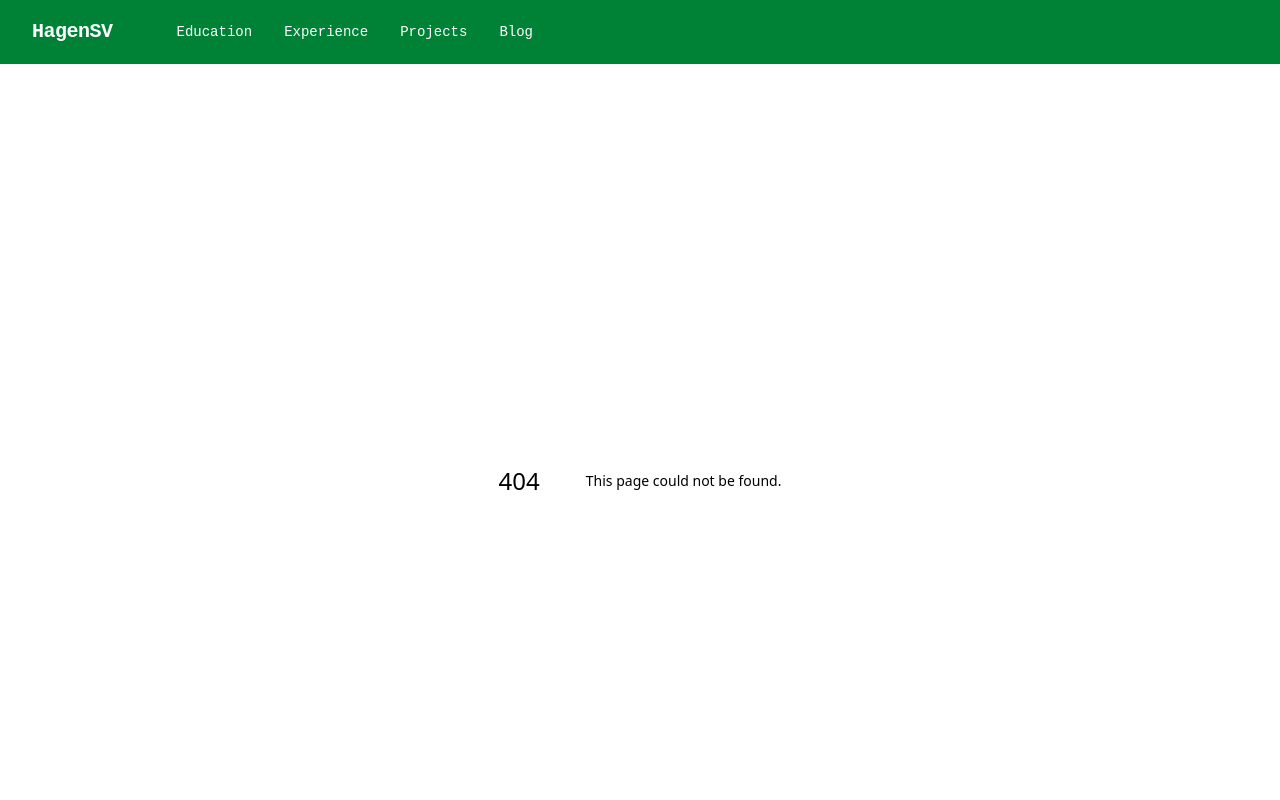
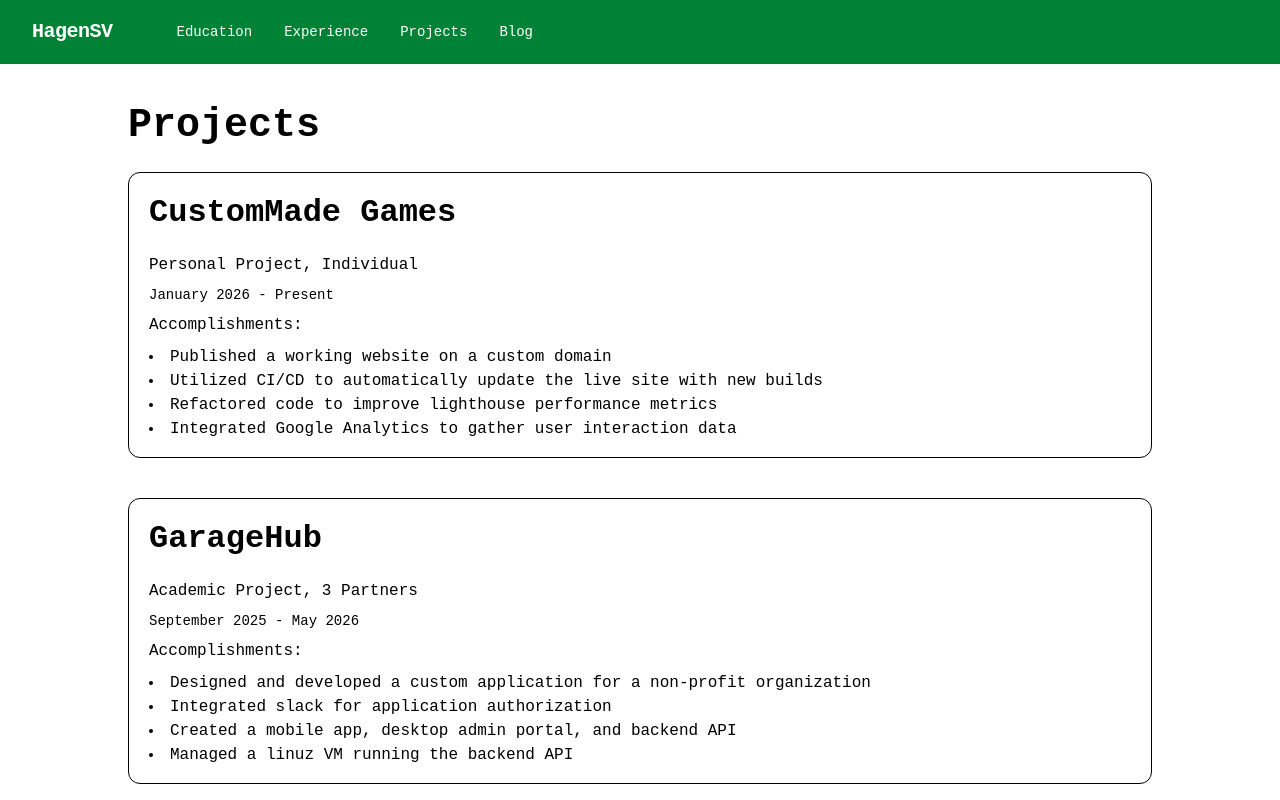
Before and after one commit to hagensv-web/hagensv-portfolio, a Next.js app: page /projects in a window 1280 px wide. Before the commit this address had no page. Shown: the top 800 px of the page. Built offline with nearby package versions, Linux system fonts and the light colour scheme.

Commit message:
projects page

```diff
--- /dev/null
+++ b/app/projects/page.tsx
@@ -0,0 +1,13 @@
+import ProjectSummary from "@/components/features/projects/ProjectSummary";
+import { projects } from "@/data/projects";
+
+export default function ProjectsPage(){
+    return (
+        <div>
+            <h1>Projects</h1>
+            <div className="flex flex-col gap-10">
+            { projects.map( project => <ProjectSummary key={project.name} project={project} />) }
+            </div>
+        </div>
+    )
+}
--- /dev/null
+++ b/components/features/projects/ProjectSummary.tsx
@@ -0,0 +1,31 @@
+import { Project } from "@/data/resume";
+import { useMemo } from "react";
+
+interface Props {
+    project: Project
+}
+
+export default function ProjectSummary({ project }: Props){
+
+    const groupDetails = useMemo( () => {
+        if (project.group_size == 1){
+            return "Individual"
+        }
+        return `${project.group_size-1} ${project.group_size == 2 ? 'Partner' : 'Partners' }`
+
+    }, [ project ])
+
+    return (
+        <div className="border rounded-xl px-5 pb-4">
+            <h2>{project.name}</h2>
+            <p>{ project.type } Project, { groupDetails }</p>
+            <p className="text-sm">{project.startDate.toLocaleString('default', { month: 'long', year: 'numeric'})} - {project.endDate?.toLocaleString('default', { month: 'long', year: 'numeric' }) ?? "Present"}</p>
+            <p>Accomplishments:</p>
+            <ul>
+                {
+                    project.accomplishments.map( (accomplishment, i) => <li key={i}>{ accomplishment }</li>)
+                }
+            </ul>
+        </div>
+    )
+}
```
